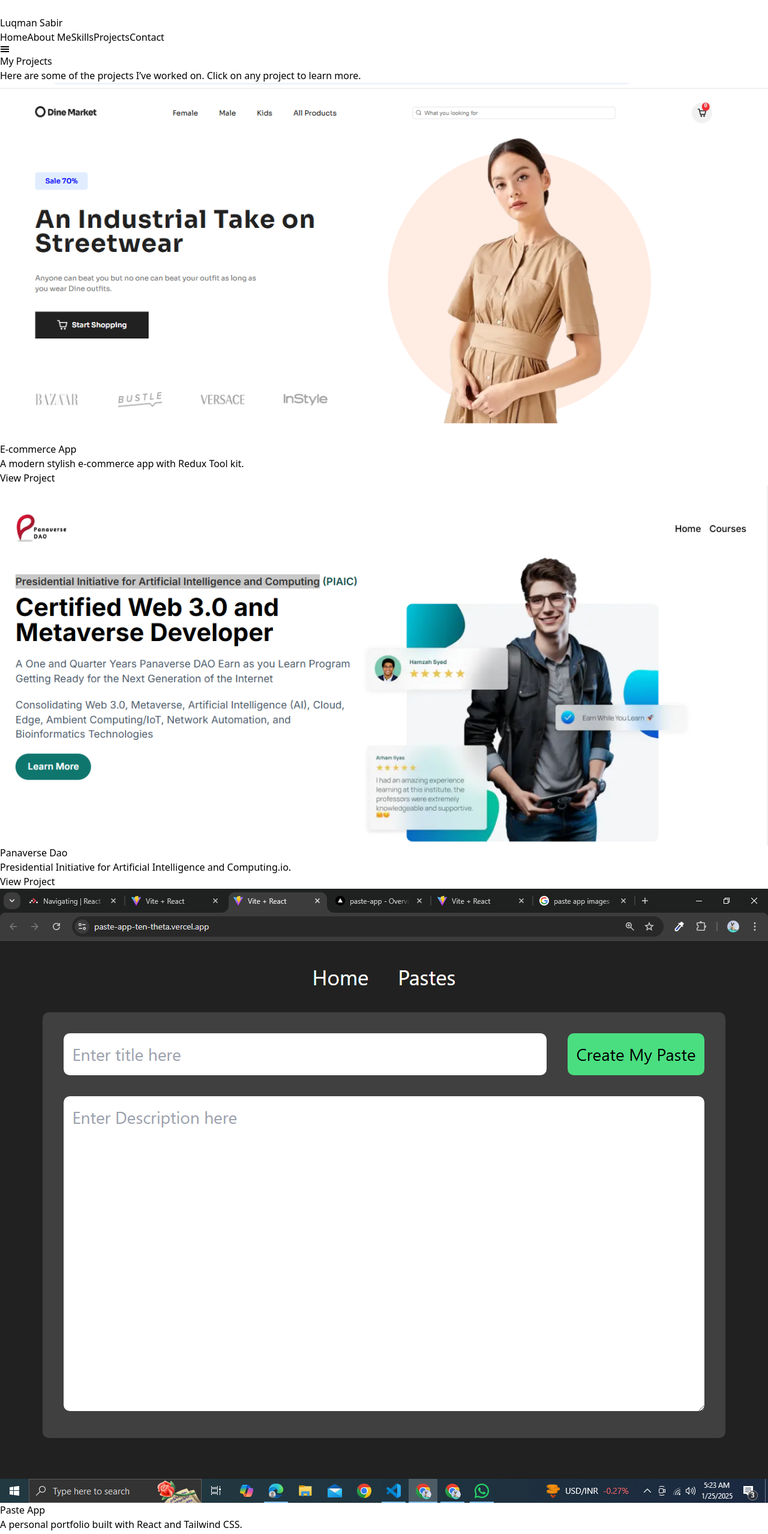
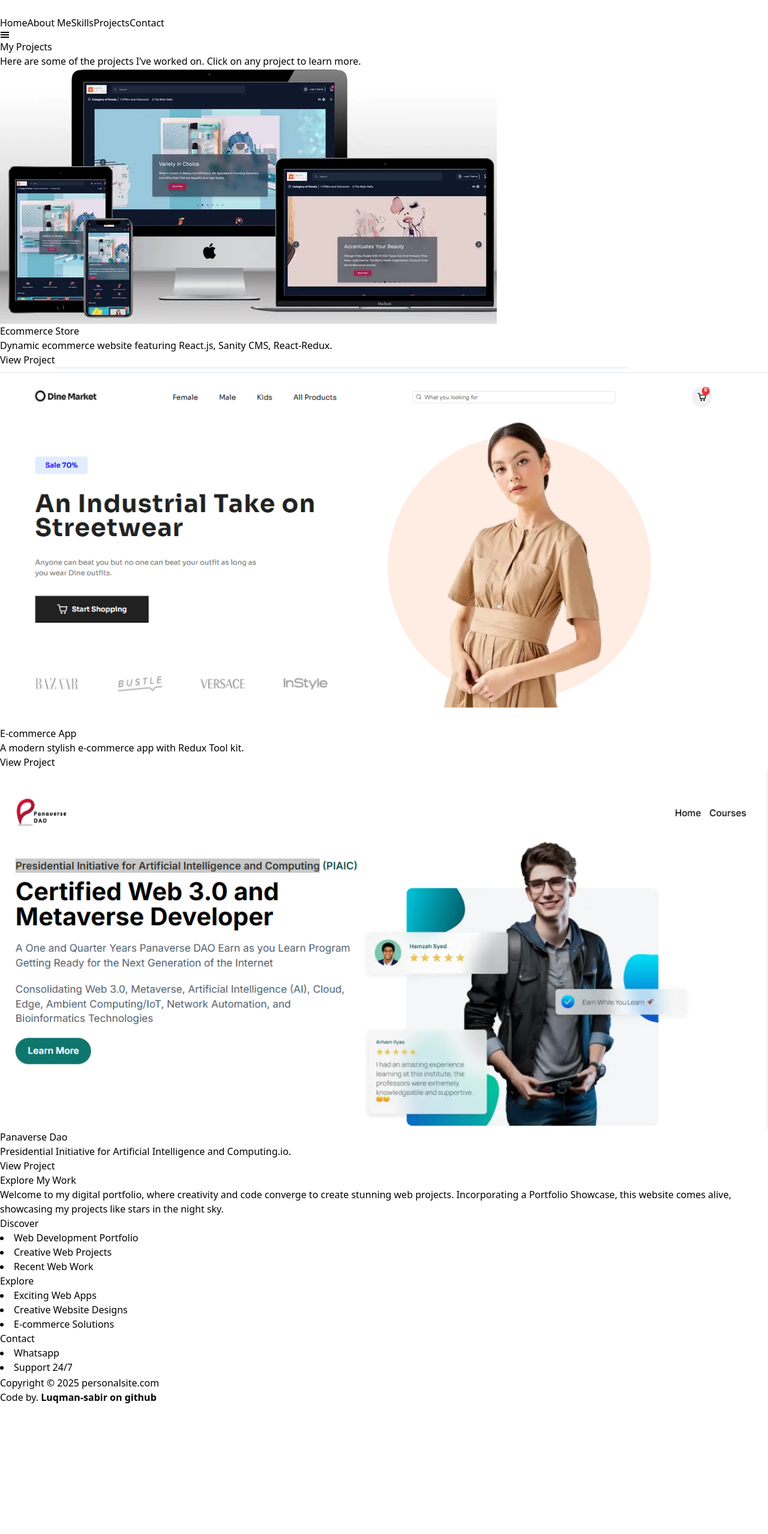
Before and after one commit to Luqman-sabir/Portfolio, a React (Vite) app: page /projects in a window 1280 px wide. Shown: the part 234-2792 px from the top of the page at 60% size. After the commit the page ends 2576 px from the top, so only its background shows below. Built offline with nearby package versions, Linux system fonts and the light colour scheme.

Commit message:
Describe what you changed

```diff
--- a/index.html
+++ b/index.html
@@ -2,7 +2,7 @@
 <html lang="en">
   <head>
     <meta charset="UTF-8" />
-    <link rel="icon" type="image/svg+xml" href="/Logo.png"  />
+    <link rel="icon" type="image/svg+xml" href="/Logos.png"  />
     <meta name="viewport" content="width=device-width, initial-scale=1.0" />
     <title>Luqman Sabir</title>
   </head>
--- a/src/Components/Header.jsx
+++ b/src/Components/Header.jsx
@@ -13,12 +13,11 @@
   const navigate = useNavigate()
   return (
     <header className='flex justify-center bg-slate-900 sticky top-0 z-10'>
-      <div className='w-[90%] flex items-center justify-between '>
+      <div className='w-[92%] flex items-center justify-between '>
         <Link to="/" className='flex items-center  font-bold'>
-      <img src={Logos} alt="" className=' h-32 text-white '/>
-      <h1 className='text-[#B38948] text-xl'>Luqman Sabir</h1>
-        </Link>
-
+      <img src={Logos} alt="" className=' h-28 text-white '/>
+          </Link>
+          {/* git push -u origin main */}
 <nav className='flex gap-10 font-bold text-white text-xl max-[750px]:hidden'>
      <Link to="/">Home</Link>
      <Link to="/about">About Me</Link>
--- a/src/Components/Projects.jsx
+++ b/src/Components/Projects.jsx
@@ -4,19 +4,27 @@
 import Paste from "../assets/images/paste.png"
 import Panaverse from "../assets/images/panaverse.png"
 import Img from "../assets/images/projectImg.png"
+import Estore from "../assets/images/eStore.webp"
 
 
 // Example project data
 const projects = [
   {
     id: 1,
+    title: 'Ecommerce Store',
+    description: 'Dynamic ecommerce website featuring React.js, Sanity CMS, React-Redux.',
+    link: 'https://shop-online-luqmans-projects-c093d7c9.vercel.app/',
+    image:Estore
+  },
+  {
+    id: 2,
     title: 'E-commerce App',
     description: 'A modern stylish e-commerce app with Redux Tool kit.',
     link: 'https://dine-mart-seven.vercel.app/',
     image:Image
   },
   {
-    id: 2,
+    id: 3,
     title: 'Panaverse Dao',
     description: 'Presidential Initiative for Artificial Intelligence and Computing.io.',
     link: 'https://panaverse-dao-gold.vercel.app/',
@@ -29,13 +37,13 @@
   //   link: 'https://portfolio-luqmans-projects-c093d7c9.vercel.app/',
   //   image: Img
   // },
-  {
-    id: 3,
-    title: 'Paste App',
-    description: 'A personal portfolio built with React and Tailwind CSS.',
-    link: 'https://paste-app-ten-theta.vercel.app/',
-    image: Paste
-  },
+  // {
+  //   id: 4,
+  //   title: 'Paste App',
+  //   description: 'A personal portfolio built with React and Tailwind CSS.',
+  //   link: 'https://paste-app-ten-theta.vercel.app/',
+  //   image: Paste
+  // },
 
 
   // {
@@ -68,7 +76,7 @@
           {projects.map((project) => (
             <motion.div
               key={project.id}
-              className="bg-gray-800 rounded-lg shadow-lg overflow-hidden"
+              className="bg-gray-800 rounded-lg shadow-lg overflow-hidden flex flex-col gap-6"
               whileHover={{ scale: 1.05 }}
               transition={{ duration: 0.3 }}
             >
@@ -82,6 +90,7 @@
               <div className="p-4">
                 <h2 className="text-xl font-bold mb-2">{project.title}</h2>
                 <p className="text-gray-400 mb-4">{project.description}</p>
+
                 <a
                   href={project.link}
                   target="_blank"
```
Also changed, not shown: src/assets/images/Logo.png (deleted), src/assets/images/eStore.webp (added).
